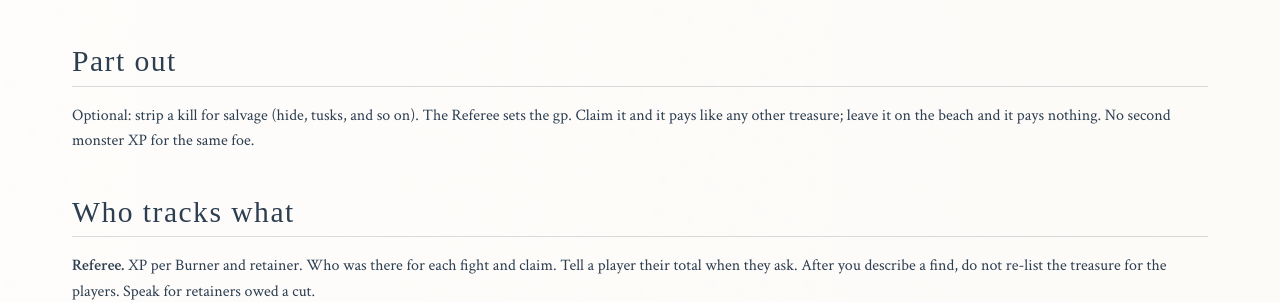
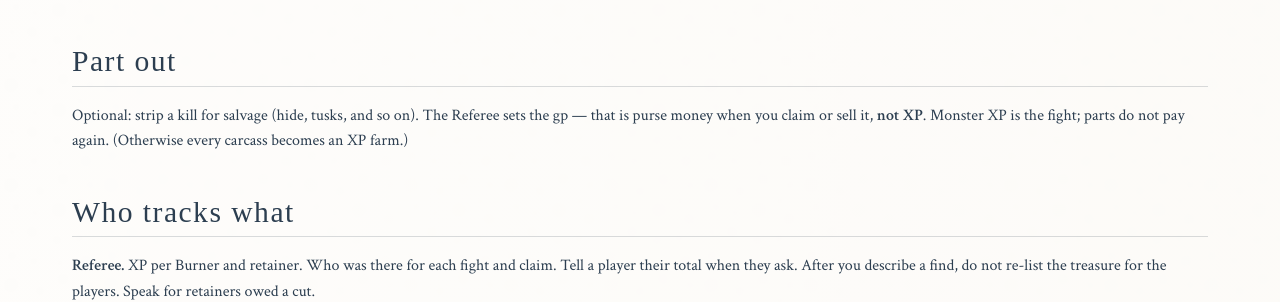
Before and after one commit to paulabrams/burners, a Jekyll site: the page built from markdown/burners-experience.md, in a window 1280 px wide. Shown: the part 1526-1828 px from the top of the page. Built offline with Jekyll 4.4.1, drawn with Linux system fonts in a browser that asks for light colours; some web fonts are replaced.

Commit message:
Part-out salvage is gold, not XP.
Keeps carcass farming from doubling the monster award.

Co-authored-by: Cursor <cursoragent@cursor.com>

```diff
--- a/markdown/burners-experience.md
+++ b/markdown/burners-experience.md
@@ -63,7 +63,7 @@ The Referee sets each find's gp once, now or later. Unknown gp does not block th
 
 ## Part out
 
-Optional: strip a kill for salvage (hide, tusks, and so on). The Referee sets the gp. Claim it and it pays like any other treasure; leave it on the beach and it pays nothing. No second monster XP for the same foe.
+Optional: strip a kill for salvage (hide, tusks, and so on). The Referee sets the gp — that is purse money when you claim or sell it, **not XP**. Monster XP is the fight; parts do not pay again. (Otherwise every carcass becomes an XP farm.)
 
 ## Who tracks what
 
```
